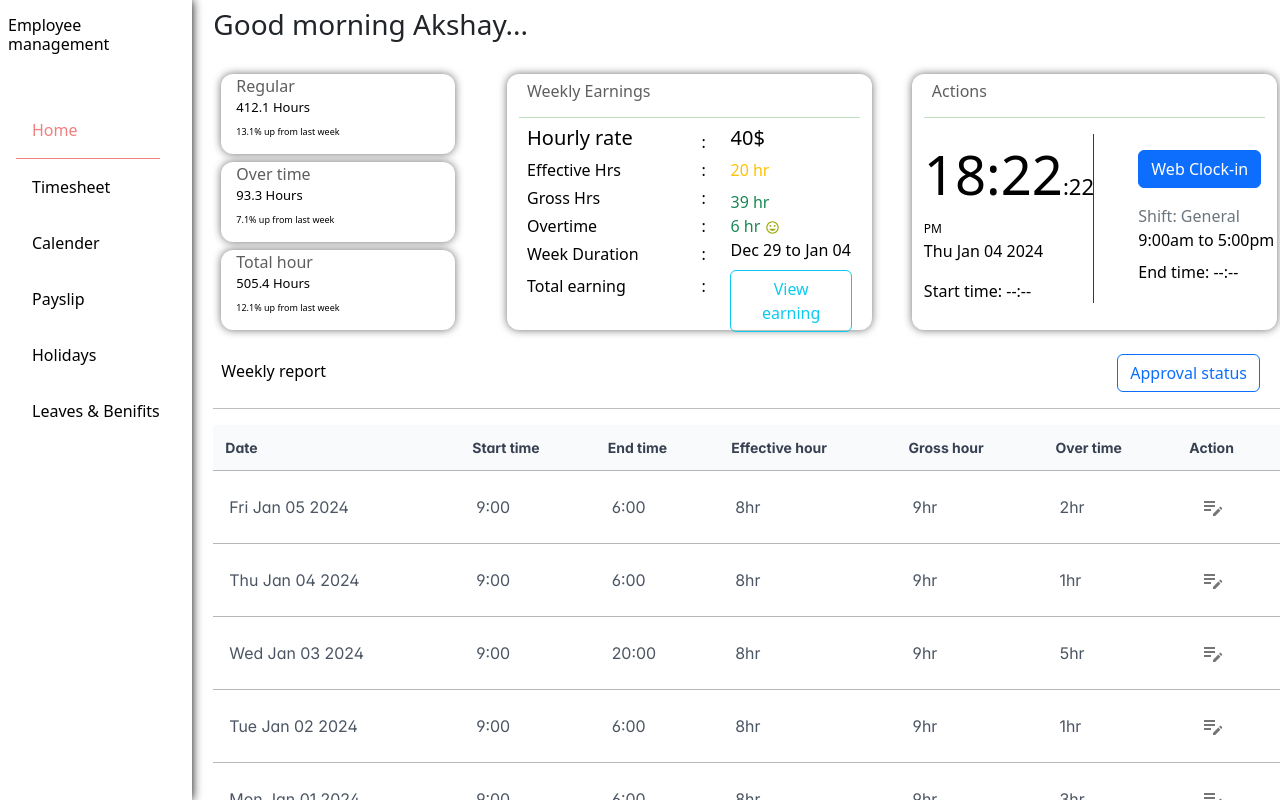
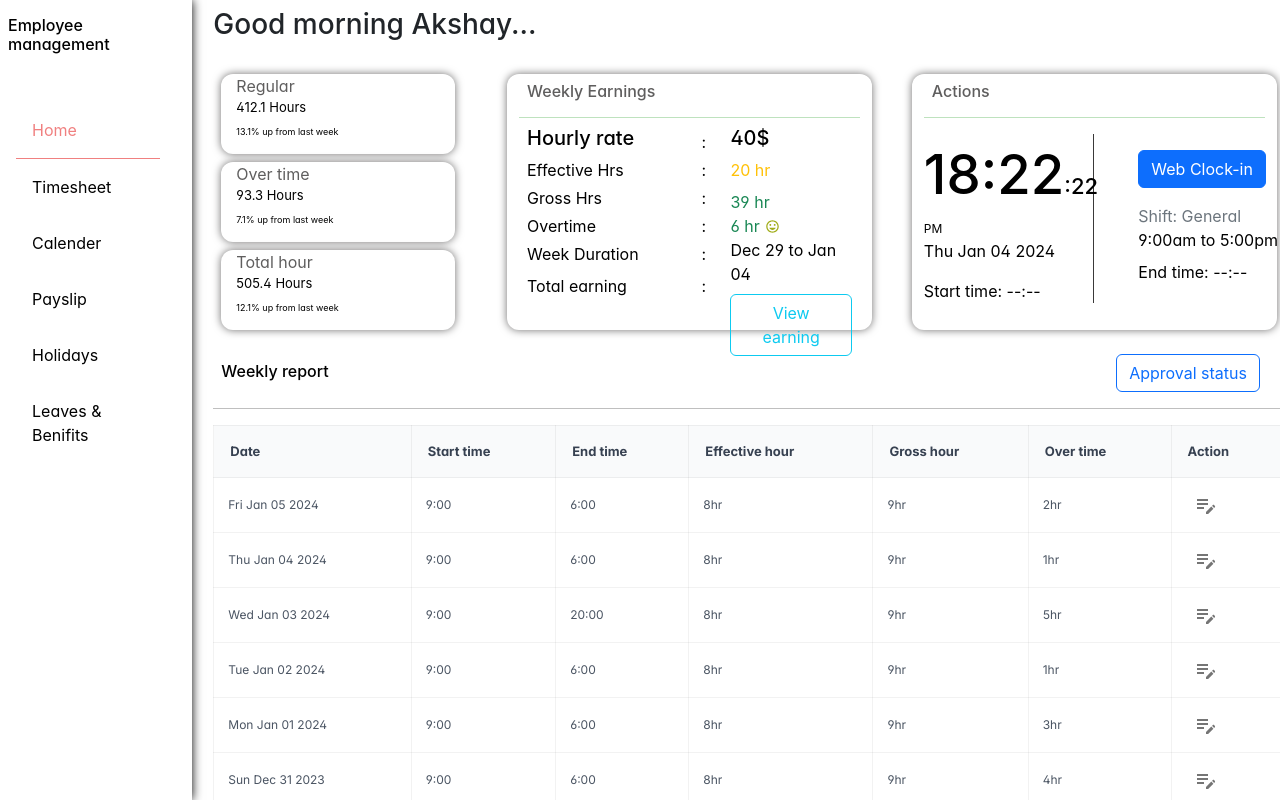
Before and after one commit to nitishhajipur/Empoyee-Attendace, a React (Create React App) app: page /home in a window 1280 px wide. Built offline with nearby package versions, Linux system fonts and the light colour scheme.

Commit message:
changes for css

```diff
--- a/package.json
+++ b/package.json
@@ -32,6 +32,7 @@
     "react-router-dom": "^6.21.1",
     "react-scripts": "5.0.1",
     "react-toastify": "^9.1.3",
+    "sass": "^1.70.0",
     "typescript": "^4.9.5",
     "uuid": "^9.0.1",
     "web-vitals": "^2.1.4",
--- a/src/App.css
+++ /dev/null
@@ -1,124 +0,0 @@
-.App-container {
-  /* background-color: #ffffff; */
-  color: #000000;
-  overflow-y:hidden;
-  height: 100%;
-  background-size: cover;
-  background-repeat: repeat;
-}
-.nav-container{
-  position: fixed;
-  top: 0px;
-  left: 0;
-  display: block;
-  min-width: 12em;
-  max-width: 10em;
-  padding-right: 2rem;
-  /* background-color: #ffffff; */
-  /* border-right: 1px solid rgb(75, 89, 89); */
-  height: 100%;
-  z-index: 99;
-
-  box-shadow: 0px 0px 10px black;
-}
-.nav-item{
-  width: 100% !important;
-  padding: 1em;
-  margin-left: 1em;
-}
-.nav-link{
-  text-decoration: none;
-  /* background-color: rgb(185, 173, 173); */
-  color: white;
-  font-size: 1em;
-}
-.selected-nav{
-  /* background-color: lightcyan; */
-  padding: 1em;
-  color: lightcoral;
-  border-bottom: 1px solid lightcoral;
-  margin-left: 1em;
-}
-.nav-item:hover{
-  background-color: rgb(235, 235, 235);
-  /* color: lightblue; */
-  border-top-right-radius: 26px;
-  border-bottom-left-radius: 26px;
-}
-.body-container{
-  background-color: rgb(255, 255, 255);
-  height: 100vh;
-  overflow-y: scroll
-}
-.cards  {
-  height:16em;
-  background-color: white;
-  /* border: 1px solid rgb(53, 51, 51); */
-  border-radius: 12px;
-  box-shadow: 0px 0px 9px #706f6f;
-  /* box-shadow: 0px 0px 3px lightgrey; */
-}
-.hour-card{
-  height:5em;
-  background-color: #ffffff;
-  /* border: 1px solid rgb(53, 51, 51); */
-  padding-left: 15px;
-  border-radius: 12px;
-  box-shadow: 0px 0px 9px #706f6f;
-
-}
-.h-name{
-  color: rgb(95, 94, 94);
-}
-.hours{
-  font-size: 13px;
-}
-.growth {
-  font-size: 9px;
-}
-
-.action-left-container{
-  /* padding: 1em; */
-  margin-top: 1em !important;
-  border-right: 1px solid rgb(58, 57, 57);
-  height: 100%;
-}
-.action-right-container{
-  margin: 2em !important;
-  /* border-right: 1px solid rgb(58, 57, 57); */
-  height: 100%;
-}
-.hour{
-  font-size: 3.4em;
-  font-weight: 500;
-}
-.minute{
-  font-size: 3.4em;
-  font-weight: 500;
-}
-.second{
-  font-size: 22px;
-  font-weight: 500;
-}
-.am-pm{
-  font-size: 12px;
-  font-weight: 400;
-}
-table {
-  border-collapse: collapse;
-  width: 100%;
-}
-
-tr th {
-  font-size: 14px;
-  padding: 12px;
-  border-bottom: 1px solid rgb(182, 182, 182);
-  text-align: left;
-  /* background-color: rgba(217,timeSheet 221, 146, 0.2); */
-}
-
-tr td {
-  border-bottom: 1px solid #b8b6b6;
-  text-align: left;
-  align-content: center;
-}
--- /dev/null
+++ b/src/App.scss
@@ -0,0 +1,155 @@
+
+  .App-container {
+    /* background-color: #ffffff; */
+    color: #000000;
+    overflow-y:hidden;
+    height: 100%;
+    background-size: cover;
+    background-repeat: repeat;
+  }
+  .nav-container{
+    position: fixed;
+    top: 0px;
+    left: 0;
+    display: block;
+    min-width: 12em;
+    max-width: 10em;
+    padding-right: 2rem;
+    /* background-color: #ffffff; */
+    /* border-right: 1px solid rgb(75, 89, 89); */
+    height: 100%;
+    z-index: 99;
+
+    box-shadow: 0px 0px 10px black;
+  }
+  .nav-item{
+    width: 100% !important;
+    padding: 1em;
+    margin-left: 1em;
+  }
+  .nav-link{
+    text-decoration: none;
+    /* background-color: rgb(185, 173, 173); */
+    color: white;
+    font-size: 1em;
+  }
+  .selected-nav{
+    /* background-color: lightcyan; */
+    padding: 1em;
+    color: lightcoral;
+    border-bottom: 1px solid lightcoral;
+    margin-left: 1em;
+  }
+  .nav-item:hover{
+    background-color: rgb(235, 235, 235);
+    /* color: lightblue; */
+    border-top-right-radius: 26px;
+    border-bottom-left-radius: 26px;
+  }
+  .body-container{
+    background-color: rgb(255, 255, 255);
+    height: 100vh;
+    overflow-y: scroll
+  }
+  .cards  {
+    height:16em;
+    background-color: white;
+    /* border: 1px solid rgb(53, 51, 51); */
+    border-radius: 12px;
+    box-shadow: 0px 0px 9px #706f6f;
+    /* box-shadow: 0px 0px 3px lightgrey; */
+  }
+  .hour-card{
+    height:5em;
+    background-color: #ffffff;
+    /* border: 1px solid rgb(53, 51, 51); */
+    padding-left: 15px;
+    border-radius: 12px;
+    box-shadow: 0px 0px 9px #706f6f;
+
+  }
+  .h-name{
+    color: rgb(95, 94, 94);
+  }
+  .hours{
+    font-size: 13px;
+  }
+  .growth {
+    font-size: 9px;
+  }
+
+  .action-left-container{
+    /* padding: 1em; */
+    margin-top: 1em !important;
+    border-right: 1px solid rgb(58, 57, 57);
+    height: 100%;
+  }
+  .action-right-container{
+    margin: 2em !important;
+    /* border-right: 1px solid rgb(58, 57, 57); */
+    height: 100%;
+  }
+  .hour{
+    font-size: 3.4em;
+    font-weight: 500;
+  }
+  .minute{
+    font-size: 3.4em;
+    font-weight: 500;
+  }
+  .second{
+    font-size: 22px;
+    font-weight: 500;
+  }
+  .am-pm{
+    font-size: 12px;
+    font-weight: 400;
+  }
+//   table {
+//     border-collapse: collapse;
+//     width: 100%;
+//   }
+
+//   tr th {
+//     font-size: 14px;
+//     padding: 12px;
+//     border-bottom: 1px solid rgb(182, 182, 182);
+//     text-align: left;
+//     /* background-color: rgba(217,timeSheet 221, 146, 0.2); */
+//   }
+
+//   tr td {
+//     border-bottom: 1px solid #b8b6b6;
+//     text-align: left;
+//     align-content: center;
+//   }
+
+  .p-datatable .p-datatable-tbody>tr>td .p-row-editor-init,
+.p-datatable .p-datatable-tbody>tr>td .p-row-editor-save,
+.p-datatable .p-datatable-tbody>tr>td .p-row-editor-cancel{
+    width: 1rem !important;
+    height: 1rem !important;
+}
+
+.p-datatable{
+.p-datatable-tbody {
+  tr td {
+    border: 1px solid rgba(0, 0, 0, 0.05) !important;
+    font-size: 12px !important;
+    padding: 7px 14px !important;
+  }
+}
+}
+
+
+
+.p-datatable-wrapper{
+.p-datatable-table{
+    .p-datatable-thead{
+        tr th{
+            border: 1px solid rgba(0, 0, 0, 0.05) !important;
+            font-size: 13px !important;
+        }
+    }
+}
+}
--- a/src/App.tsx
+++ b/src/App.tsx
@@ -7,7 +7,7 @@ import AppNavbar from './component/Dashboard/Navbar';
 import { BrowserRouter, Route, Routes } from 'react-router-dom';
 import NoPage from './component/Dashboard/NoPage';
 import Layout from './component/Dashboard/Navbar';
-import './App.css';
+import './App.scss';
 import Calender from './component/Dashboard/Calender';
 import Employee from './component/Dashboard/Employee';
 import Project from './component/Dashboard/Project';
--- /dev/null
+++ b/src/index.scss
@@ -0,0 +1,15 @@
+
+  body {
+    overflow: hidden;
+    margin: 0;
+    font-family: -apple-system, BlinkMacSystemFont, 'Segoe UI', 'Roboto', 'Oxygen',
+        'Ubuntu', 'Cantarell', 'Fira Sans', 'Droid Sans', 'Helvetica Neue',
+        sans-serif;
+    -webkit-font-smoothing: antialiased;
+    -moz-osx-font-smoothing: grayscale;
+}
+
+code {
+    font-family: source-code-pro, Menlo, Monaco, Consolas, 'Courier New',
+        monospace;
+}
--- a/src/index.tsx
+++ b/src/index.tsx
@@ -5,7 +5,7 @@ import App from './App';
 import reportWebVitals from './reportWebVitals';
 import 'bootstrap/dist/css/bootstrap.min.css';
 import "bootstrap/dist/js/bootstrap.bundle.min";
-
+import './index.scss'
 // import "../node_modules/primereact/resources/themes/saga-blue/theme.css";
 import '../node_modules/primereact/resources/themes/lara-light-indigo/theme.css';
 import '../node_modules/primereact/resources/primereact.css'
```
Also changed, not shown: 1 other file (tests, documents, lock files or other folders).
